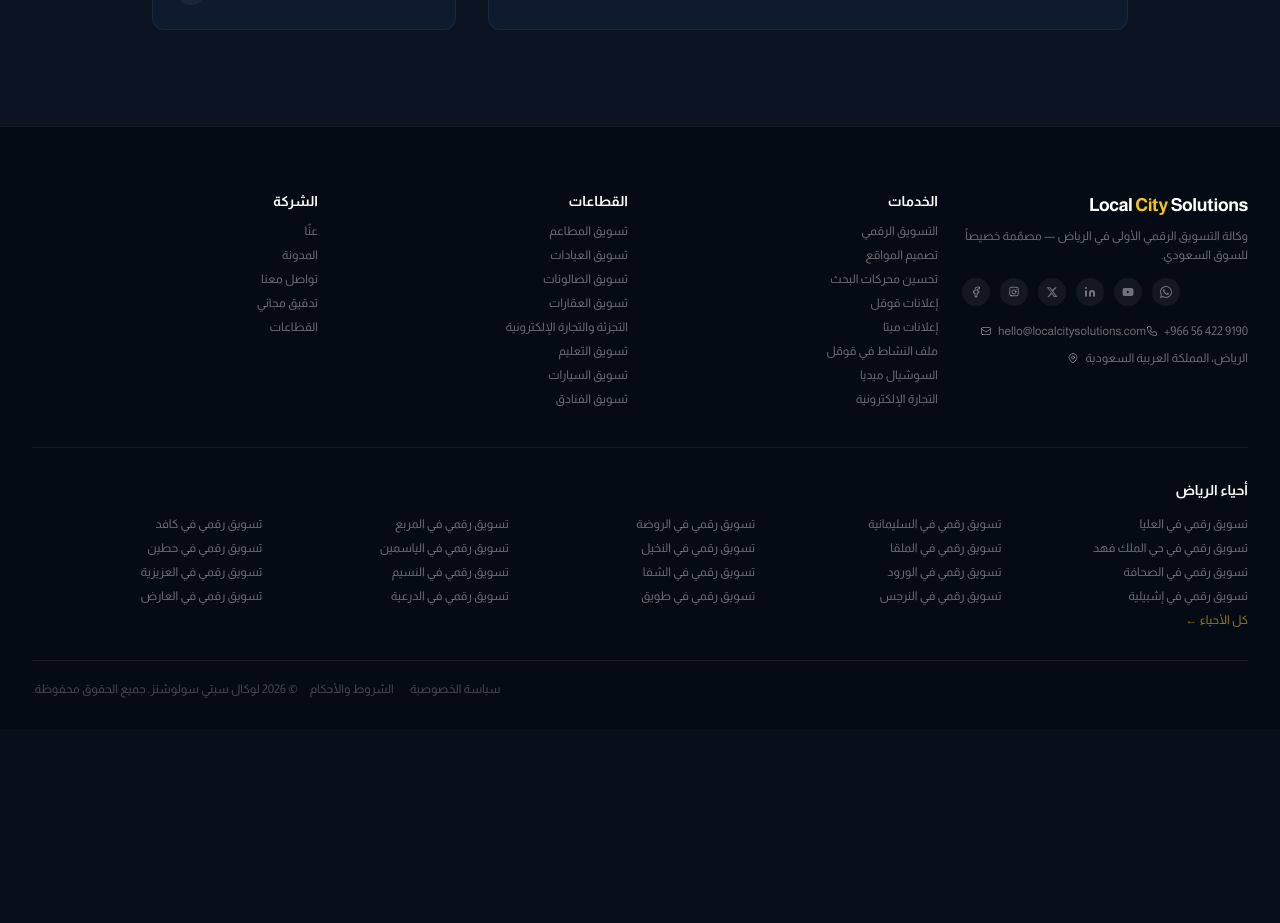
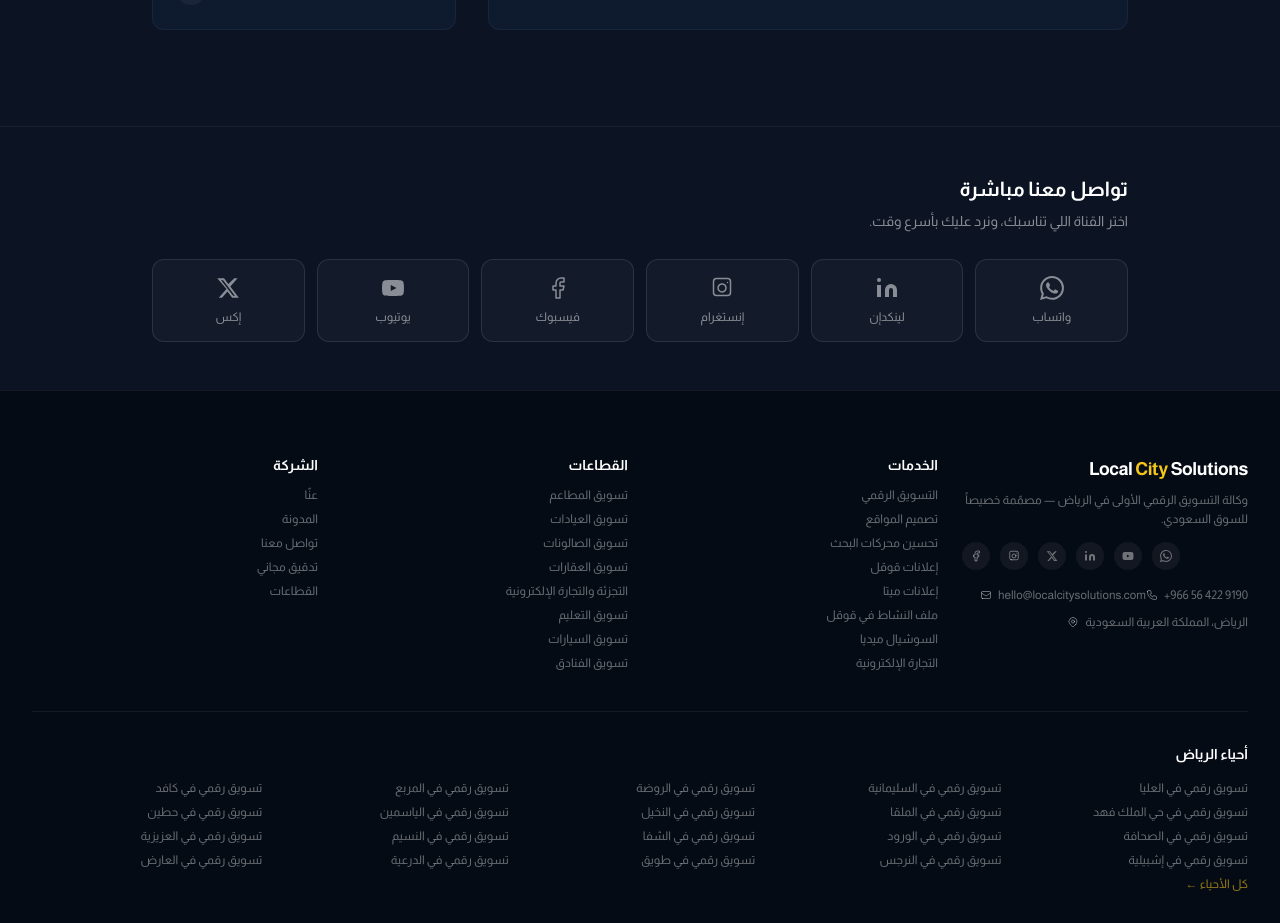
Before and after one commit to localcitysolutions/LCS-Project, a Next.js app: page /ar/contact in a window 1280 px wide. Shown: the part 1662-2585 px from the top of the page. Before the commit the page ends 2391 px from the top, so only its background shows below. Built offline with nearby package versions, Linux system fonts and the light colour scheme.

Commit message:
feat(contact): add social messaging grid above map (Round 3 redo)

```diff
--- a/src/app/[locale]/contact/page.tsx
+++ b/src/app/[locale]/contact/page.tsx
@@ -4,6 +4,7 @@ import { useState, useRef } from "react";
 import { useParams } from "next/navigation";
 import { trackFormSubmit, trackWhatsAppClick, trackPhoneClick } from "@/lib/analytics";
 import { GoogleMapsEmbed } from "@/components/GoogleMapsEmbed";
+import { SocialContactGrid } from "@/components/SocialContactGrid";
 
 type Locale = "en" | "ar";
 
@@ -423,6 +424,8 @@ export default function ContactPage() {
           </div>
         </div>
       </section>
+
+      <SocialContactGrid locale={locale} />
     </div>
   );
 }
--- a/src/components/Footer.tsx
+++ b/src/components/Footer.tsx
@@ -1,4 +1,5 @@
 import Link from "next/link";
+import { SOCIAL_LINKS } from "@/lib/social-links";
 
 interface FooterProps {
   locale: string;
@@ -91,11 +92,11 @@ export default function Footer({ locale }: FooterProps) {
             {/* Social icons */}
             <div className={`flex items-center gap-2.5 mt-3 ${isAr ? "flex-row-reverse" : ""}`}>
               {[
-                { label: "Facebook", href: "https://www.facebook.com/localcitysolutions", d: "M18 2h-3a5 5 0 00-5 5v3H7v4h3v8h4v-8h3l1-4h-4V7a1 1 0 011-1h3z" },
-                { label: "Instagram", href: "https://www.instagram.com/localcitysolutions/", d: "M16 11.37A4 4 0 1112.63 8 4 4 0 0116 11.37zm1.5-4.87h.01M6.5 19.5h11a3 3 0 003-3v-11a3 3 0 00-3-3h-11a3 3 0 00-3 3v11a3 3 0 003 3z" },
-                { label: "X", href: "https://x.com/LocalCitySoluti", d: "M18.244 2.25h3.308l-7.227 8.26 8.502 11.24H16.17l-4.714-6.231-5.401 6.231H2.747l7.73-8.835L1.254 2.25H8.08l4.259 5.631zm-1.161 17.52h1.833L7.084 4.126H5.117z" },
-                { label: "LinkedIn", href: "https://www.linkedin.com/company/local-city-solutions/", d: "M16 8a6 6 0 016 6v7h-4v-7a2 2 0 00-2-2 2 2 0 00-2 2v7h-4v-7a6 6 0 016-6zM2 9h4v12H2z M4 6a2 2 0 100-4 2 2 0 000 4z" },
-                { label: "YouTube", href: "https://www.youtube.com/@LocalCitySolutions", d: "M22.54 6.42a2.78 2.78 0 00-1.95-1.96C18.88 4 12 4 12 4s-6.88 0-8.59.46A2.78 2.78 0 001.46 6.42 29 29 0 001 12a29 29 0 00.46 5.58 2.78 2.78 0 001.95 1.96C5.12 20 12 20 12 20s6.88 0 8.59-.46a2.78 2.78 0 001.95-1.96A29 29 0 0023 12a29 29 0 00-.46-5.58zM9.75 15.02V8.98L15.5 12l-5.75 3.02z" },
+                { label: "Facebook", href: SOCIAL_LINKS.facebook, d: "M18 2h-3a5 5 0 00-5 5v3H7v4h3v8h4v-8h3l1-4h-4V7a1 1 0 011-1h3z" },
+                { label: "Instagram", href: SOCIAL_LINKS.instagram, d: "M16 11.37A4 4 0 1112.63 8 4 4 0 0116 11.37zm1.5-4.87h.01M6.5 19.5h11a3 3 0 003-3v-11a3 3 0 00-3-3h-11a3 3 0 00-3 3v11a3 3 0 003 3z" },
+                { label: "X", href: SOCIAL_LINKS.twitter, d: "M18.244 2.25h3.308l-7.227 8.26 8.502 11.24H16.17l-4.714-6.231-5.401 6.231H2.747l7.73-8.835L1.254 2.25H8.08l4.259 5.631zm-1.161 17.52h1.833L7.084 4.126H5.117z" },
+                { label: "LinkedIn", href: SOCIAL_LINKS.linkedin, d: "M16 8a6 6 0 016 6v7h-4v-7a2 2 0 00-2-2 2 2 0 00-2 2v7h-4v-7a6 6 0 016-6zM2 9h4v12H2z M4 6a2 2 0 100-4 2 2 0 000 4z" },
+                { label: "YouTube", href: SOCIAL_LINKS.youtube, d: "M22.54 6.42a2.78 2.78 0 00-1.95-1.96C18.88 4 12 4 12 4s-6.88 0-8.59.46A2.78 2.78 0 001.46 6.42 29 29 0 001 12a29 29 0 00.46 5.58 2.78 2.78 0 001.95 1.96C5.12 20 12 20 12 20s6.88 0 8.59-.46a2.78 2.78 0 001.95-1.96A29 29 0 0023 12a29 29 0 00-.46-5.58zM9.75 15.02V8.98L15.5 12l-5.75 3.02z" },
               ].map((s) => (
                 <a
                   key={s.label}
@@ -121,7 +122,7 @@ export default function Footer({ locale }: FooterProps) {
                 </a>
               ))}
               <a
-                href="https://wa.me/966564229190"
+                href={SOCIAL_LINKS.whatsapp}
                 target="_blank"
                 rel="noopener noreferrer"
                 aria-label="WhatsApp"
--- /dev/null
+++ b/src/components/SocialContactGrid.tsx
@@ -0,0 +1,122 @@
+"use client";
+
+import Link from "next/link";
+import { SOCIAL_LINKS } from "@/lib/social-links";
+
+type Channel = {
+  name: string;
+  nameAr: string;
+  href: string;
+  hoverClass: string;
+  d: string;
+  fill: boolean;
+};
+
+const CHANNELS: Channel[] = [
+  {
+    name: "WhatsApp",
+    nameAr: "واتساب",
+    href: SOCIAL_LINKS.whatsapp,
+    hoverClass: "hover:text-[#25D366] hover:border-[#25D366]/30",
+    fill: true,
+    d: "M17.472 14.382c-.297-.149-1.758-.867-2.03-.967-.273-.099-.471-.148-.67.15-.197.297-.767.966-.94 1.164-.173.199-.347.223-.644.075-.297-.15-1.255-.463-2.39-1.475-.883-.788-1.48-1.761-1.653-2.059-.173-.297-.018-.458.13-.606.134-.133.298-.347.446-.52.149-.174.198-.298.298-.497.099-.198.05-.371-.025-.52-.075-.149-.669-1.612-.916-2.207-.242-.579-.487-.5-.669-.51-.173-.008-.371-.01-.57-.01-.198 0-.52.074-.792.372-.272.297-1.04 1.016-1.04 2.479 0 1.462 1.065 2.875 1.213 3.074.149.198 2.096 3.2 5.077 4.487.709.306 1.262.489 1.694.625.712.227 1.36.195 1.871.118.571-.085 1.758-.719 2.006-1.413.248-.694.248-1.289.173-1.413-.074-.124-.272-.198-.57-.347m-5.421 7.403h-.004a9.87 9.87 0 01-5.031-1.378l-.361-.214-3.741.982.998-3.648-.235-.374a9.86 9.86 0 01-1.51-5.26c.001-5.45 4.436-9.884 9.888-9.884 2.64 0 5.122 1.03 6.988 2.898a9.825 9.825 0 012.893 6.994c-.003 5.45-4.437 9.884-9.885 9.884m8.413-18.297A11.815 11.815 0 0012.05 0C5.495 0 .16 5.335.157 11.892c0 2.096.547 4.142 1.588 5.945L.057 24l6.305-1.654a11.882 11.882 0 005.683 1.448h.005c6.554 0 11.89-5.335 11.893-11.893a11.821 11.821 0 00-3.48-8.413z",
+  },
+  {
+    name: "LinkedIn",
+    nameAr: "لينكدإن",
+    href: SOCIAL_LINKS.linkedin,
+    hoverClass: "hover:text-[#0A66C2] hover:border-[#0A66C2]/30",
+    fill: true,
+    d: "M16 8a6 6 0 016 6v7h-4v-7a2 2 0 00-2-2 2 2 0 00-2 2v7h-4v-7a6 6 0 016-6zM2 9h4v12H2z M4 6a2 2 0 100-4 2 2 0 000 4z",
+  },
+  {
+    name: "Instagram",
+    nameAr: "إنستغرام",
+    href: SOCIAL_LINKS.instagram,
+    hoverClass: "hover:text-[#E1306C] hover:border-[#E1306C]/30",
+    fill: false,
+    d: "M16 11.37A4 4 0 1112.63 8 4 4 0 0116 11.37zm1.5-4.87h.01M6.5 19.5h11a3 3 0 003-3v-11a3 3 0 00-3-3h-11a3 3 0 00-3 3v11a3 3 0 003 3z",
+  },
+  {
+    name: "Facebook",
+    nameAr: "فيسبوك",
+    href: SOCIAL_LINKS.facebook,
+    hoverClass: "hover:text-[#1877F2] hover:border-[#1877F2]/30",
+    fill: false,
+    d: "M18 2h-3a5 5 0 00-5 5v3H7v4h3v8h4v-8h3l1-4h-4V7a1 1 0 011-1h3z",
+  },
+  {
+    name: "YouTube",
+    nameAr: "يوتيوب",
+    href: SOCIAL_LINKS.youtube,
+    hoverClass: "hover:text-[#FF0000] hover:border-[#FF0000]/30",
+    fill: true,
+    d: "M22.54 6.42a2.78 2.78 0 00-1.95-1.96C18.88 4 12 4 12 4s-6.88 0-8.59.46A2.78 2.78 0 001.46 6.42 29 29 0 001 12a29 29 0 00.46 5.58 2.78 2.78 0 001.95 1.96C5.12 20 12 20 12 20s6.88 0 8.59-.46a2.78 2.78 0 001.95-1.96A29 29 0 0023 12a29 29 0 00-.46-5.58zM9.75 15.02V8.98L15.5 12l-5.75 3.02z",
+  },
+  {
+    name: "X (Twitter)",
+    nameAr: "إكس",
+    href: SOCIAL_LINKS.twitter,
+    hoverClass: "hover:text-white hover:border-white/30",
+    fill: true,
+    d: "M18.244 2.25h3.308l-7.227 8.26 8.502 11.24H16.17l-4.714-6.231-5.401 6.231H2.747l7.73-8.835L1.254 2.25H8.08l4.259 5.631zm-1.161 17.52h1.833L7.084 4.126H5.117z",
+  },
+];
+
+type Props = {
+  locale: "en" | "ar";
+};
+
+export function SocialContactGrid({ locale }: Props) {
+  const isAr = locale === "ar";
+
+  return (
+    <section
+      aria-labelledby="social-contact-heading"
+      className="bg-[#0C1424] py-12 border-t border-white/5"
+      dir={isAr ? "rtl" : "ltr"}
+    >
+      <div className="max-w-5xl mx-auto px-4 sm:px-6">
+        <h2
+          id="social-contact-heading"
+          className={`text-white font-bold text-xl mb-2 ${isAr ? "text-right" : ""}`}
+        >
+          {isAr ? "تواصل معنا مباشرة" : "Message Us Directly"}
+        </h2>
+        <p className={`text-white/50 text-sm mb-7 ${isAr ? "text-right" : ""}`}>
+          {isAr
+            ? "اختر القناة اللي تناسبك، ونرد عليك بأسرع وقت."
+            : "Pick the channel that suits you. We respond fast."}
+        </p>
+        <div className="grid grid-cols-2 sm:grid-cols-3 lg:grid-cols-6 gap-3">
+          {CHANNELS.map((ch) => {
+            const label = isAr ? ch.nameAr : ch.name;
+            return (
+              <Link
+                key={ch.name}
+                href={ch.href}
+                target="_blank"
+                rel="noopener noreferrer"
+                aria-label={label}
+                className={`flex flex-col items-center gap-2.5 p-4 rounded-xl border border-white/10 bg-white/[0.03] text-white/50 transition-all ${ch.hoverClass}`}
+              >
+                <svg
+                  className="w-6 h-6"
+                  viewBox="0 0 24 24"
+                  fill={ch.fill ? "currentColor" : "none"}
+                  stroke={ch.fill ? undefined : "currentColor"}
+                  strokeWidth={ch.fill ? undefined : 1.5}
+                  strokeLinecap={ch.fill ? undefined : "round"}
+                  strokeLinejoin={ch.fill ? undefined : "round"}
+                >
+                  <path d={ch.d} />
+                </svg>
+                <span className="text-xs font-medium text-center leading-tight">{label}</span>
+              </Link>
+            );
+          })}
+        </div>
+      </div>
+    </section>
+  );
+}
--- /dev/null
+++ b/src/lib/social-links.ts
@@ -0,0 +1,8 @@
+export const SOCIAL_LINKS = {
+  whatsapp:  "https://wa.me/966564229190",
+  facebook:  "https://www.facebook.com/localcitysolutions",
+  instagram: "https://www.instagram.com/localcitysolutions/",
+  twitter:   "https://x.com/LocalCitySoluti",
+  linkedin:  "https://www.linkedin.com/company/local-city-solutions/",
+  youtube:   "https://www.youtube.com/@LocalCitySolutions",
+} as const;
```
